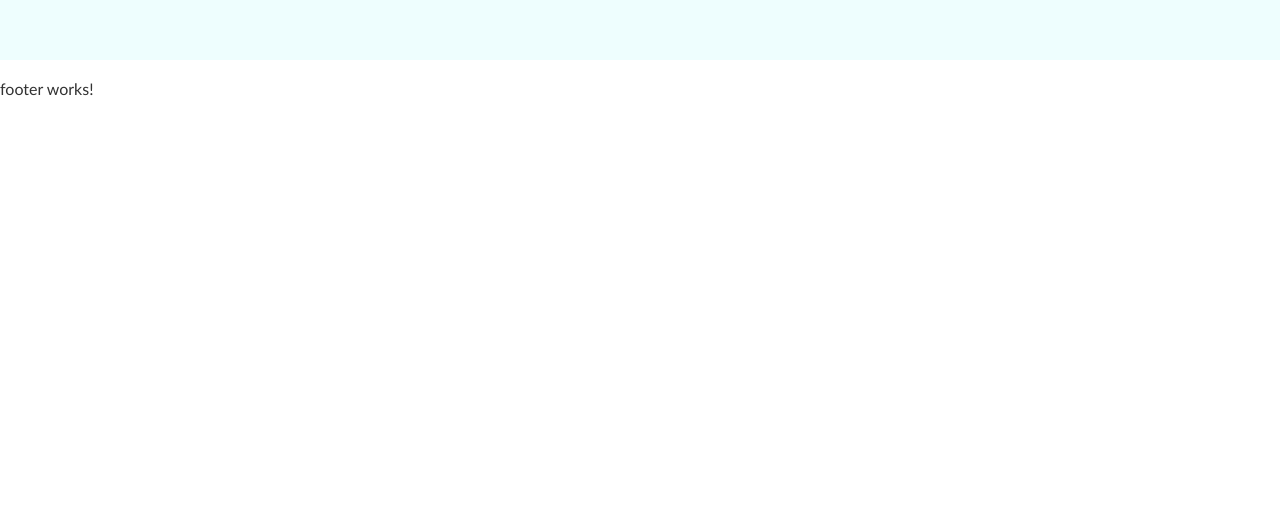
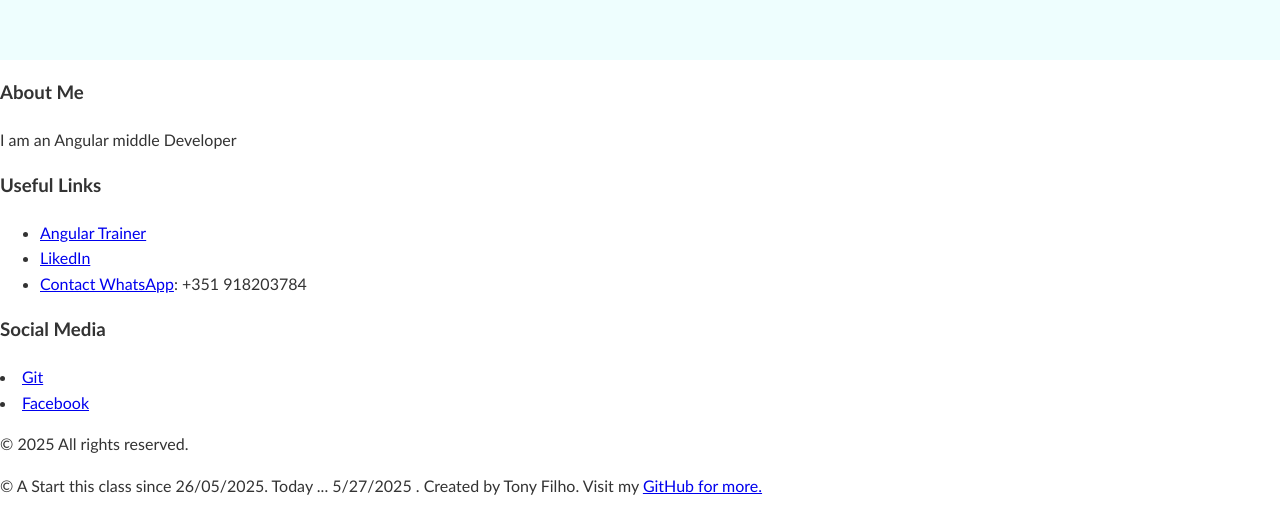
Before and after one commit to Tonyfilho/starting-class-hit, an Angular app in the folder starting/: page / in a window 1280 px wide. Shown: the part 770-1284 px from the top of the page. Before the commit the page ends 887 px from the top, so only its background shows below. Built offline with nearby package versions, Linux system fonts and the light colour scheme.

Commit message:
html do component footer.component.html

```diff
--- a/starting/src/app/components/body/footer/footer.component.html
+++ b/starting/src/app/components/body/footer/footer.component.html
@@ -1 +1,34 @@
-<p>footer works!</p>
+<footer class="site-footer">
+    <div class="footer-content">
+        <div class="footer-section">
+            <h3>About Me</h3>
+            <p>I am an Angular middle Developer </p>
+        </div>
+        <div class="footer-section">
+            <h3>Useful Links</h3>
+            <ul>
+                <li><a href="https://ebook-angular-dev.web.app/" target="_blank" rel="noreferrer">Angular Trainer</a>
+                </li>
+                <li><a href="https://www.linkedin.com/in/tony-filho-238238233/" target="_blank"
+                        rel="noreferrer">LikedIn</a></li>
+                <li><a href="#">Contact WhatsApp</a>: +351 918203784</li>
+            </ul>
+        </div>
+        <div class="footer-section">
+            <h3>Social Media</h3>
+            <div class="social-links">
+                <li><a href="https://github.com/Tonyfilho" target="_blank" rel="noreferrer">Git</a></li>
+                <li><a href="https://www.facebook.com/share/18za4Y2ASW/" target="_blank" rel="noreferrer">Facebook</a>
+                </li>
+
+            </div>
+        </div>
+    </div>
+    <div class="footer-bottom">
+        <p>&copy; 2025 All rights reserved.</p>
+        <p>&copy; A Start this class since 26/05/2025. Today ... {{ this.dateTime.toLocaleString()+ ' . ' }} Created by
+            Tony
+            Filho. Visit my <a href="https://github.com/Tonyfilho">GitHub for more.</a></p>
+    </div>
+
+</footer>
--- a/starting/src/app/components/body/footer/footer.component.ts
+++ b/starting/src/app/components/body/footer/footer.component.ts
@@ -15,12 +15,12 @@
 })
 export class FooterComponent implements OnInit {
   private routerinject = inject(Router); // cria a nova forma de injeção
-  private dataTime;
+  protected dateTime;
 
   // cria a  forma tradicional de injeção usado nos services ou components
   constructor(private router: Router) {
     // JS
-    this.dataTime = DateTime.now();
+    this.dateTime = DateTime.now();
   }
 
   // Construtor do Angular
```
Also changed, not shown: 1 other file (tests, documents, lock files or other folders).
